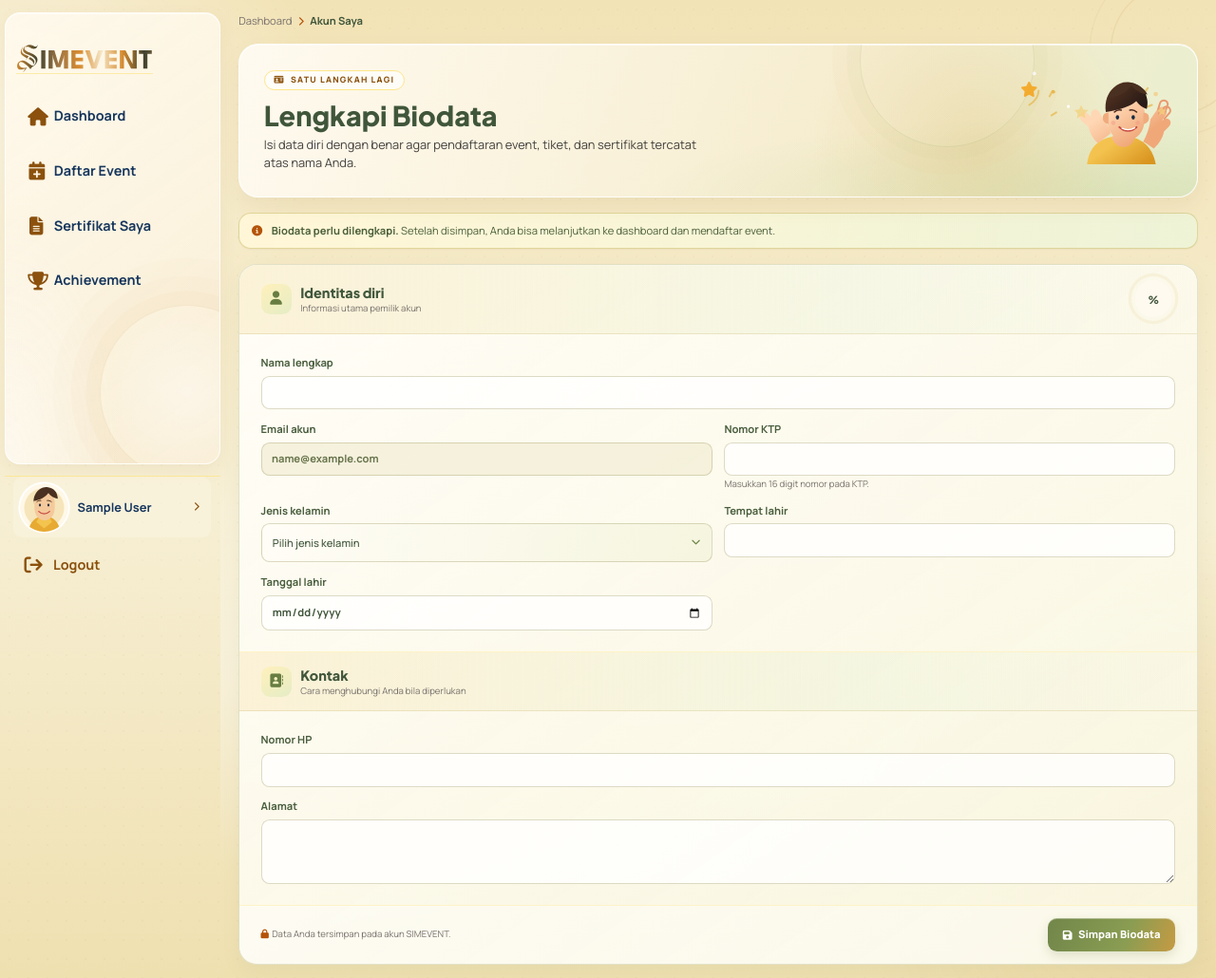
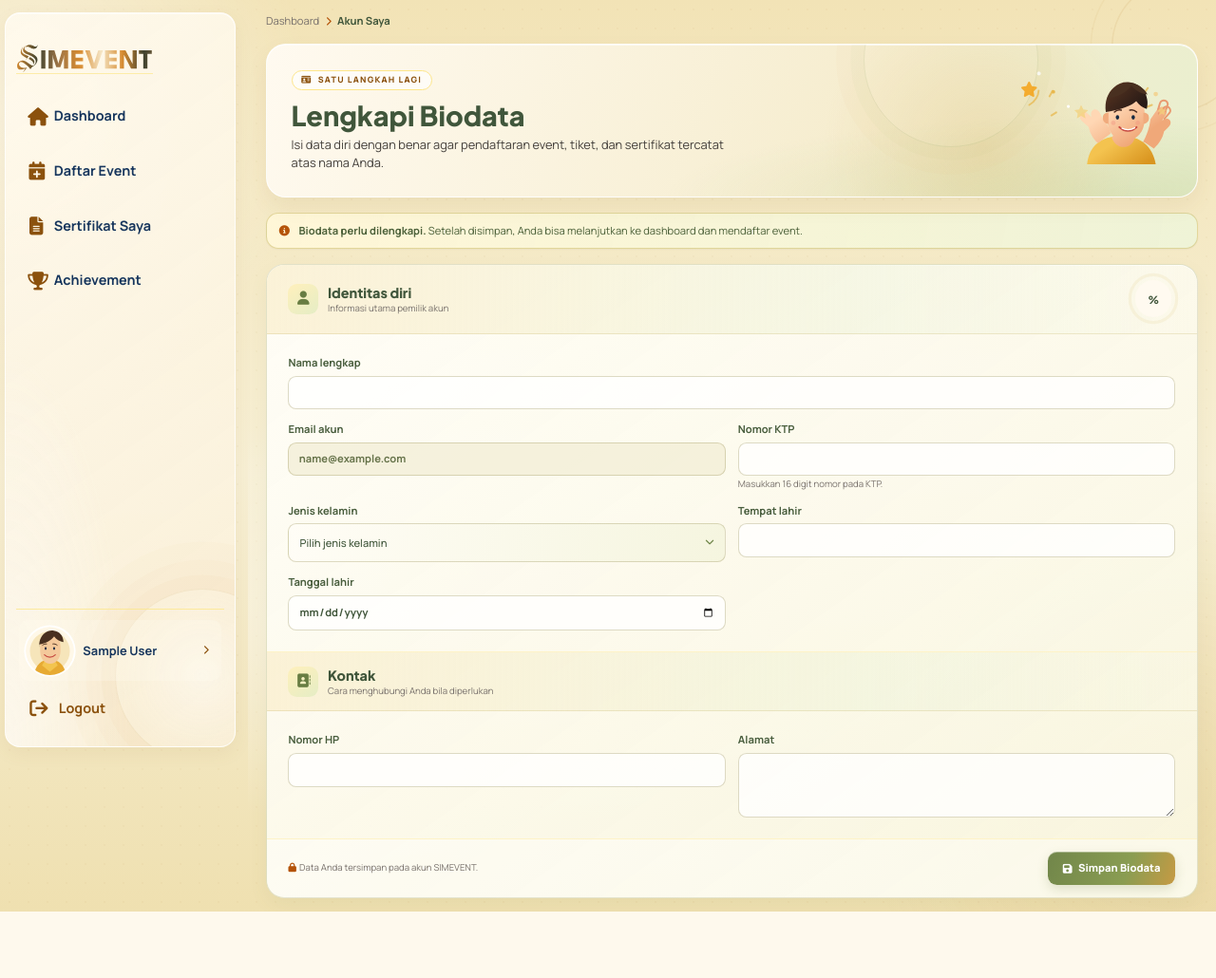
Before and after one commit to HikaruYui/simevent-web, a Django app: template frontend/templates/peserta/akun.html in a window 1280 px wide. Shown: the whole page at 95% size. After the commit the page ends 960 px from the top, so only its background shows below. Run offline with Django 5.2, Linux system fonts and the light colour scheme; the template is opened without the code that fills it: values that come from a table or form of the project are taken from there, others are empty; the visitor is signed in with stand-in values (Sample User, id 1); some libraries are stand-ins or nearby versions.

Commit message:
update halaman biodata peserta

```diff
--- a/frontend/templates/peserta/akun.html
+++ b/frontend/templates/peserta/akun.html
@@ -242,7 +242,7 @@
 
       <section class="border-t border-amber-100">
         <div class="account-section-title flex items-center gap-3 px-5 py-4 sm:px-7"><span class="grid h-10 w-10 place-items-center rounded-xl bg-amber-100 text-lg text-brand-orangeDeep"><i class="fa-solid fa-address-book"></i></span><div><h2 class="font-display text-lg font-extrabold text-brand-ink">Kontak</h2><p class="text-xs text-stone-500">Cara menghubungi Anda bila diperlukan</p></div></div>
-        <div class="grid gap-4 p-5 sm:p-7">
+        <div class="grid gap-4 p-5 sm:grid-cols-2 sm:p-7">
           <label class="account-field text-sm font-bold text-brand-ink" for="id_phone_number">Nomor HP {{ form.phone_number }}{% for error in form.phone_number.errors %}<span class="mt-1 block text-xs font-semibold text-rose-700">{{ error }}</span>{% endfor %}</label>
           <label class="account-field text-sm font-bold text-brand-ink" for="id_address">Alamat {{ form.address }}{% for error in form.address.errors %}<span class="mt-1 block text-xs font-semibold text-rose-700">{{ error }}</span>{% endfor %}</label>
         </div>
--- a/frontend/templates/peserta/base_peserta.html
+++ b/frontend/templates/peserta/base_peserta.html
@@ -66,6 +66,8 @@ body.participant-page, .participant-page .page, .participant-page .page>main {
 .participant-sidebar > * { position: relative; z-index: 1; }
 .participant-sidebar-panel {
   position: relative;
+  display: flex;
+  flex-direction: column;
   overflow: hidden;
   border: 1px solid rgba(255,255,255,.76);
   border-radius: 20px;
@@ -184,25 +186,35 @@ body.participant-page, .participant-page .page, .participant-page .page>main {
 .participant-sidebar nav a.participant-button i { color: #fff; }
 @media (min-width: 768px) {
   .participant-sidebar {
-    width: 290px!important;
-    height: 100vh;
-    min-height: 760px;
-    padding: 16px 0 20px 6px!important;
+    position: fixed !important;
+    top: 16px !important;
+    bottom: 16px !important;
+    left: 6px !important;
+    display: block !important;
+    width: 304px !important;
+    height: auto !important;
+    min-height: 0 !important;
+    padding: 0 !important;
+    z-index: 50 !important;
   }
   .participant-sidebar-panel {
-    height: 78vh;
-    min-height: 590px;
-    max-height: 810px;
-    padding: 40px 14px 22px;
+    display: flex !important;
+    flex-direction: column !important;
+    width: 100% !important;
+    height: 100% !important;
+    min-height: 0 !important;
+    max-height: none !important;
+    padding: 40px 14px 22px !important;
   }
   .participant-main {
-    width: 0;
-    max-width: calc(100% - 290px);
+    width: auto !important;
+    max-width: none !important;
+    margin-left: 326px !important;
     padding: 18px 24px 18px!important;
   }
   .participant-sidebar nav { gap: 8px!important; overflow: visible!important; }
   .participant-sidebar nav a { min-height: 64px; font-size: 1.125rem; }
-  .participant-sidebar > div:last-child { padding: 0 12px 8px; }
+  .participant-sidebar-panel > div:last-child { margin-top: auto !important; flex: 0 0 auto !important; padding: 14px 4px 0 !important; }
 }
 </style>
 {% endblock %}
@@ -222,14 +234,14 @@ body.participant-page, .participant-page .page, .participant-page .page>main {
         <a href="{{ sertifikat_url }}" class="rounded-xl px-3.5 py-3.5 text-lg font-bold {% if request.path == sertifikat_url %}participant-button{% else %}text-slate-700{% endif %}"><i class="fa-solid fa-file-lines mr-3 w-7 text-2xl"></i>Sertifikat Saya</a>
         <a href="{{ achievement_url }}" class="rounded-xl px-3.5 py-3.5 text-lg font-bold {% if request.path == achievement_url %}participant-button{% else %}text-slate-700{% endif %}"><i class="fa-solid fa-trophy mr-3 w-7 text-2xl"></i>Achievement</a>
       </nav>
-    </div>
-    <div class="mt-4 border-t border-amber-200/80 pt-4">
+      <div class="mt-4 border-t border-amber-200/80 pt-4">
       <a href="{% url 'peserta_akun' %}" aria-label="Buka Akun Saya" class="participant-user-chip flex min-w-0 items-center gap-3 rounded-xl px-2 py-2">
         <img src="{% static 'img/participant-avatar.svg' %}" alt="" class="h-16 w-16 shrink-0 rounded-full bg-white object-cover ring-2 ring-white">
         <span class="truncate text-base font-bold text-brand-ink">{{ request.user.get_full_name|default:request.user.email }}</span>
         <i class="fa-solid fa-chevron-right ml-auto mr-2 text-xs text-brand-orangeDeep"></i>
       </a>
       <form method="post" action="{% url 'logout_page' %}" class="mt-2">{% csrf_token %}<button type="submit" class="flex min-h-14 w-full items-center gap-3 rounded-xl px-3 text-lg font-bold text-brand-orangeDeep transition hover:bg-amber-100"><i class="fa-solid fa-arrow-right-from-bracket w-7 text-2xl"></i>Logout</button></form>
+      </div>
     </div>
   </aside>
   <main class="participant-main min-w-0 flex-1 px-4 py-5 sm:px-6 lg:px-8">
```
Also changed, not shown: 1 other file.
